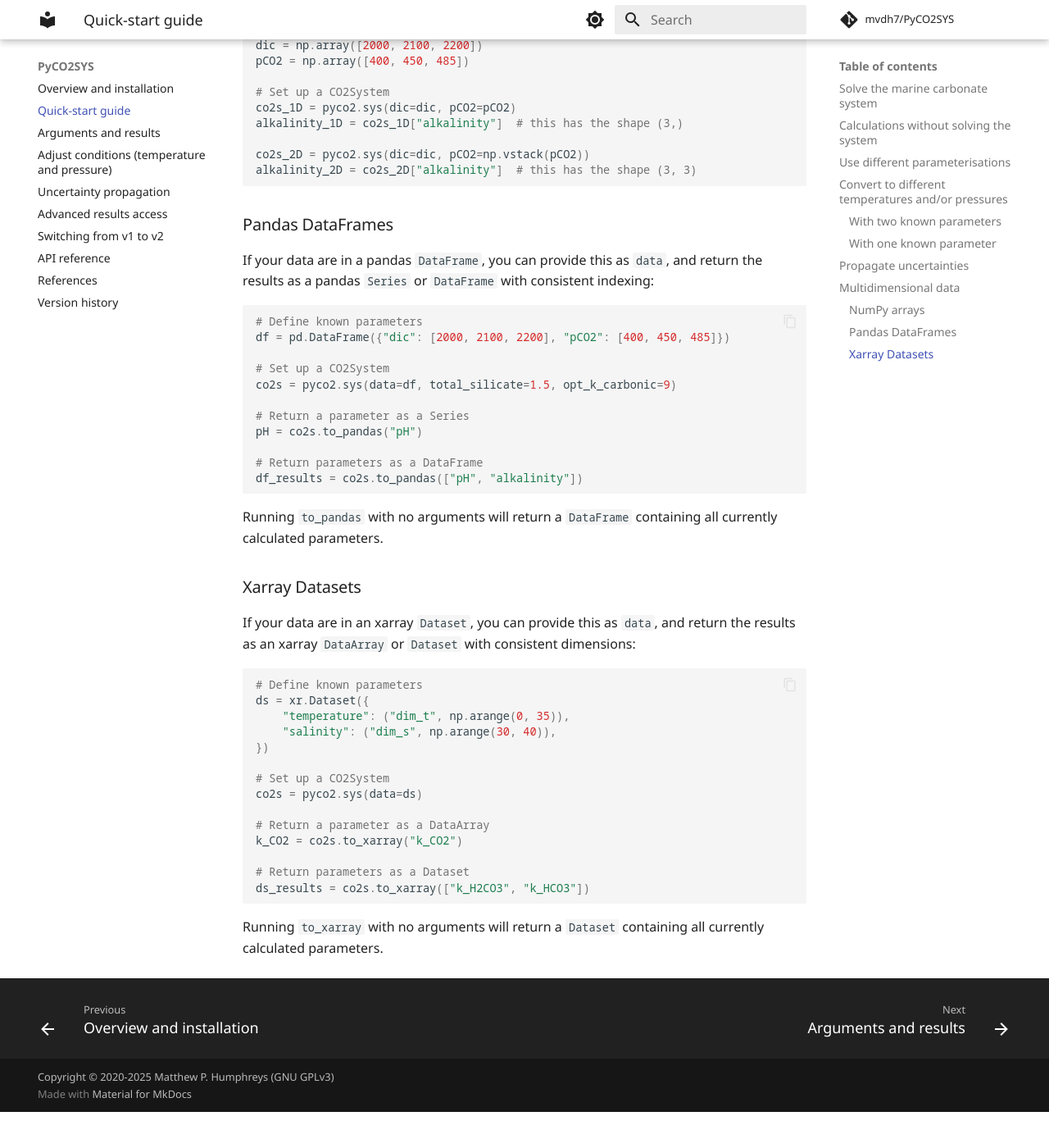
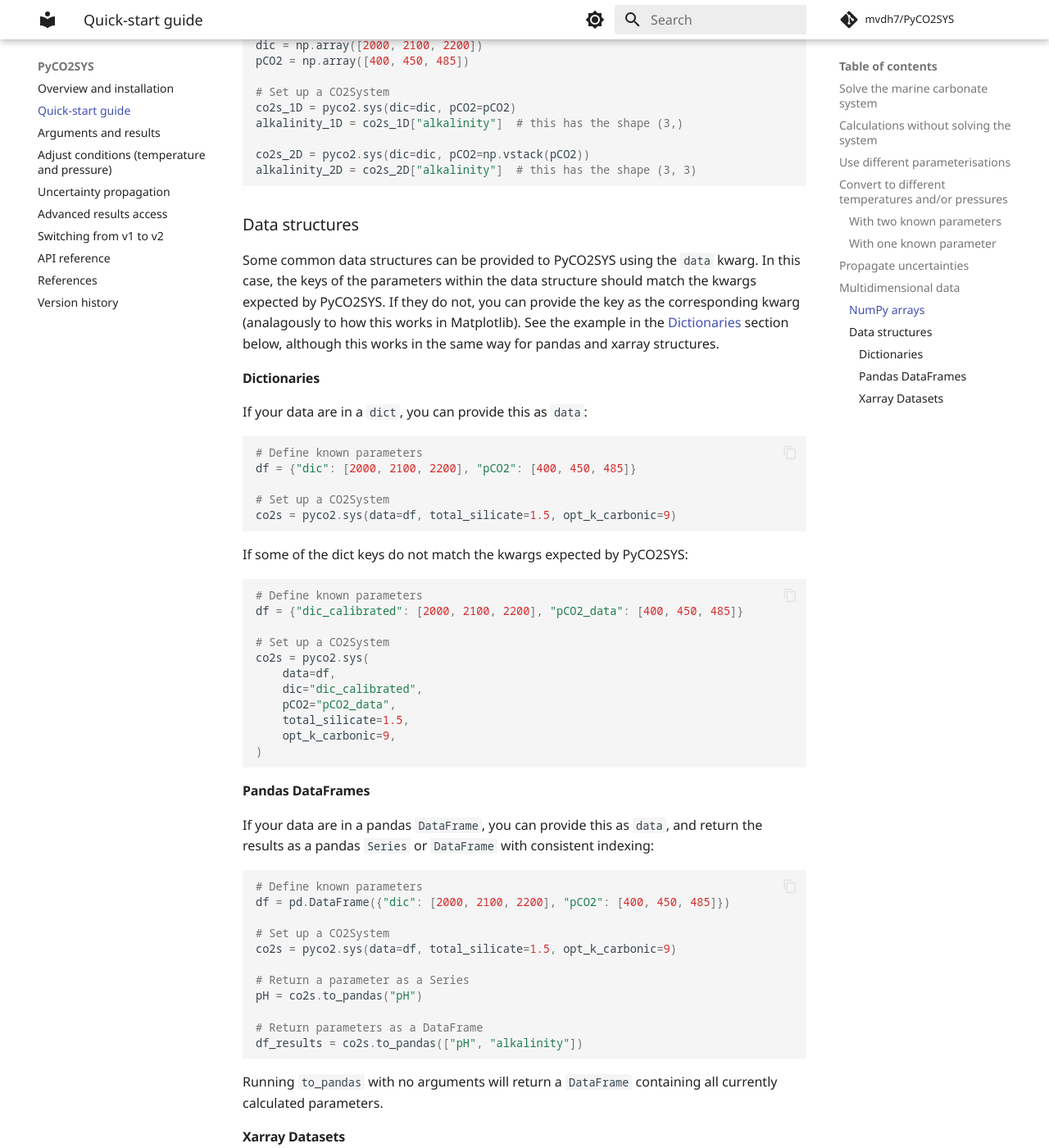
Before and after one commit to mvdh7/PyCO2SYS, an MkDocs documentation site: the page built from docs/quick.md, in a window 1280 px wide and 1400 px high, scrolled down 2888 px. Shown: the whole window at 82% size. Built offline with MkDocs 1.6.1 and Material for MkDocs 9.7.7, drawn with Linux system fonts in a browser that asks for light colours; comment, search, counter and statistics services are not loaded; before the commit the page ends 4244 px from its top, so only the background shows below that.

Commit message:
Implement matplotlib-style key indications when using data=

````diff
--- a/docs/quick.md
+++ b/docs/quick.md
@@ -123,7 +123,39 @@ co2s_2D = pyco2.sys(dic=dic, pCO2=np.vstack(pCO2))
 alkalinity_2D = co2s_2D["alkalinity"]  # this has the shape (3, 3)
 ```
 
-### Pandas DataFrames
+### Data structures
+
+Some common data structures can be provided to PyCO2SYS using the `data` kwarg.  In this case, the keys of the parameters within the data structure should match the kwargs expected by PyCO2SYS.  If they do not, you can provide the key as the corresponding kwarg (analagously to how this works in Matplotlib).  See the example in the [Dictionaries](#dictionaries) section below, although this works in the same way for pandas and xarray structures.
+
+#### Dictionaries
+
+If your data are in a `dict`, you can provide this as `data`:
+
+```python
+# Define known parameters
+df = {"dic": [2000, 2100, 2200], "pCO2": [400, 450, 485]}
+
+# Set up a CO2System
+co2s = pyco2.sys(data=df, total_silicate=1.5, opt_k_carbonic=9)
+```
+
+If some of the dict keys do not match the kwargs expected by PyCO2SYS:
+
+```python
+# Define known parameters
+df = {"dic_calibrated": [2000, 2100, 2200], "pCO2_data": [400, 450, 485]}
+
+# Set up a CO2System
+co2s = pyco2.sys(
+    data=df,
+    dic="dic_calibrated",
+    pCO2="pCO2_data",
+    total_silicate=1.5,
+    opt_k_carbonic=9,
+)
+```
+
+#### Pandas DataFrames
 
 If your data are in a pandas `DataFrame`, you can provide this as `data`, and return the results as a pandas `Series` or `DataFrame` with consistent indexing:
 
@@ -143,7 +175,7 @@ df_results = co2s.to_pandas(["pH", "alkalinity"])
 
 Running `to_pandas` with no arguments will return a `DataFrame` containing all currently calculated parameters.
 
-### Xarray Datasets
+#### Xarray Datasets
 
 If your data are in an xarray `Dataset`, you can provide this as `data`, and return the results as an xarray `DataArray` or `Dataset` with consistent dimensions:
 
````
Also changed, not shown: 2 other files.
